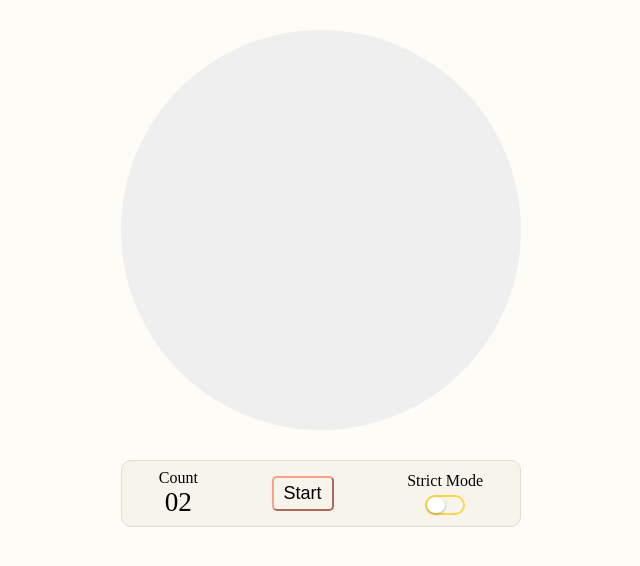
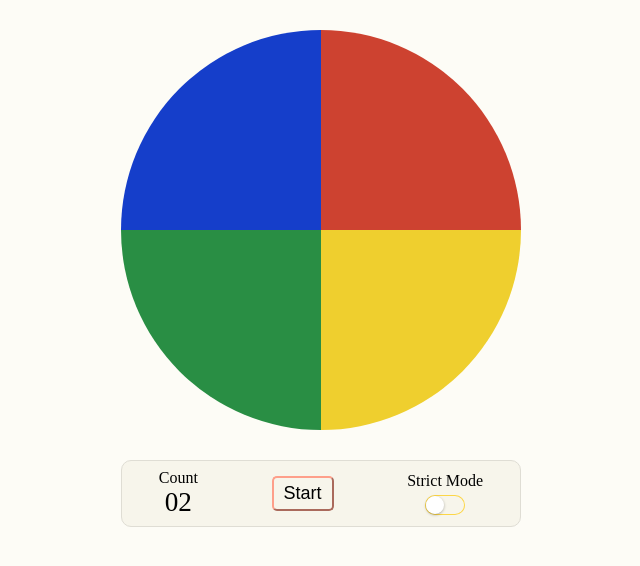
Before and after one commit to tymeart/simon, a website: page index.html in a window 1280 px wide. Shown: the whole page, without its empty margins (319-959 px from the left). Drawn offline with Linux system fonts and the light colour scheme.

Commit message:
Change play button selectors to ids and shrink toggle switch border

```diff
--- a/sass/main.scss
+++ b/sass/main.scss
@@ -45,7 +45,7 @@ button:hover {
   width: 200px;
 }
 
-.one {
+#one {
   background-color: $blue;
 
   &:hover {
@@ -53,7 +53,7 @@ button:hover {
   }
 }
 
-.two {
+#two {
   background-color: $red;
 
   &:hover {
@@ -61,7 +61,7 @@ button:hover {
   }
 }
 
-.three {
+#three {
   background-color: $green;
 
   &:hover {
@@ -69,7 +69,7 @@ button:hover {
   }
 }
 
-.four {
+#four {
   background-color: $yellow;
 
   &:hover {
@@ -142,15 +142,15 @@ button:hover {
       content: "";
       display: block;
       position: absolute;
-      bottom: 2px;
-      left: 2px;
-      top: 2px;
+      bottom: 1px;
+      left: 1px;
+      top: 1px;
     }
 
     &::before {
       background-color: $control-panel;
       border-radius: 20px;
-      right: 2px;
+      right: 1px;
       transition: background 0.4s;
     }
 
```
Also changed, not shown: css/main.css.
